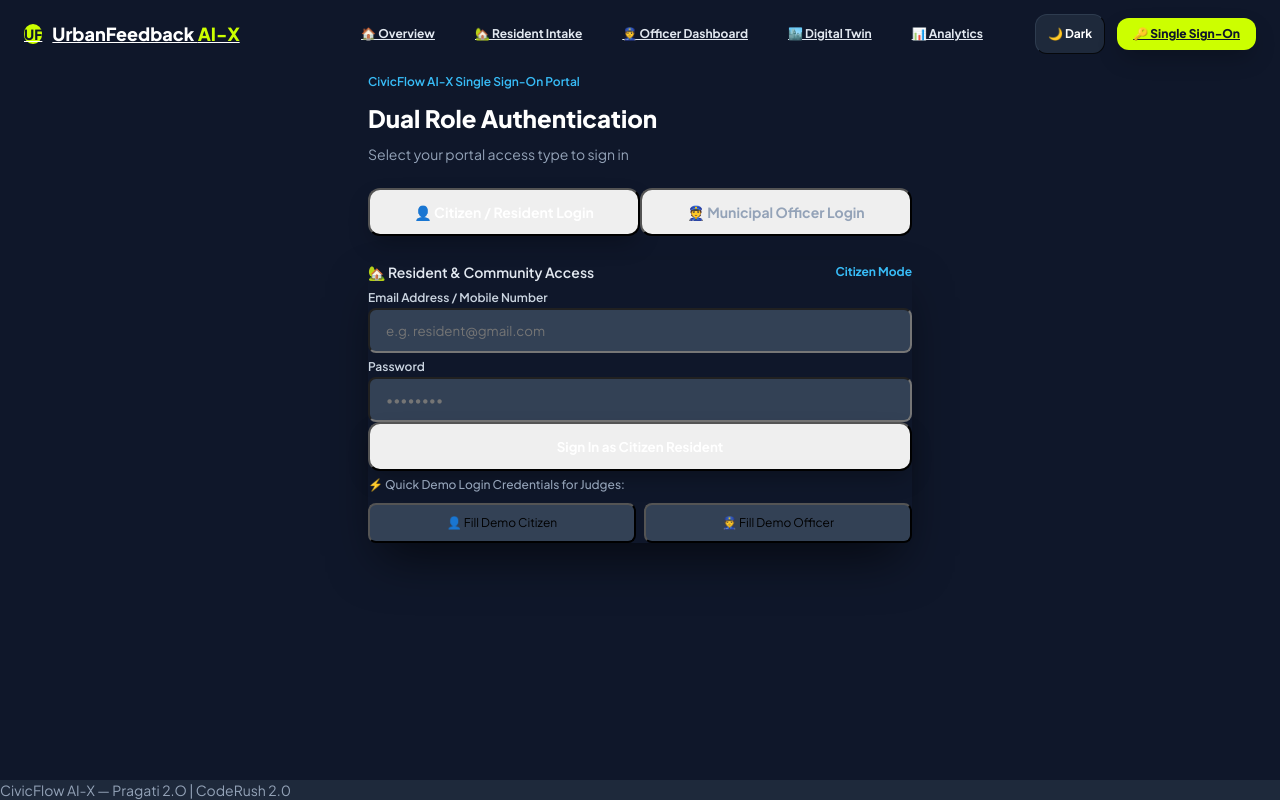
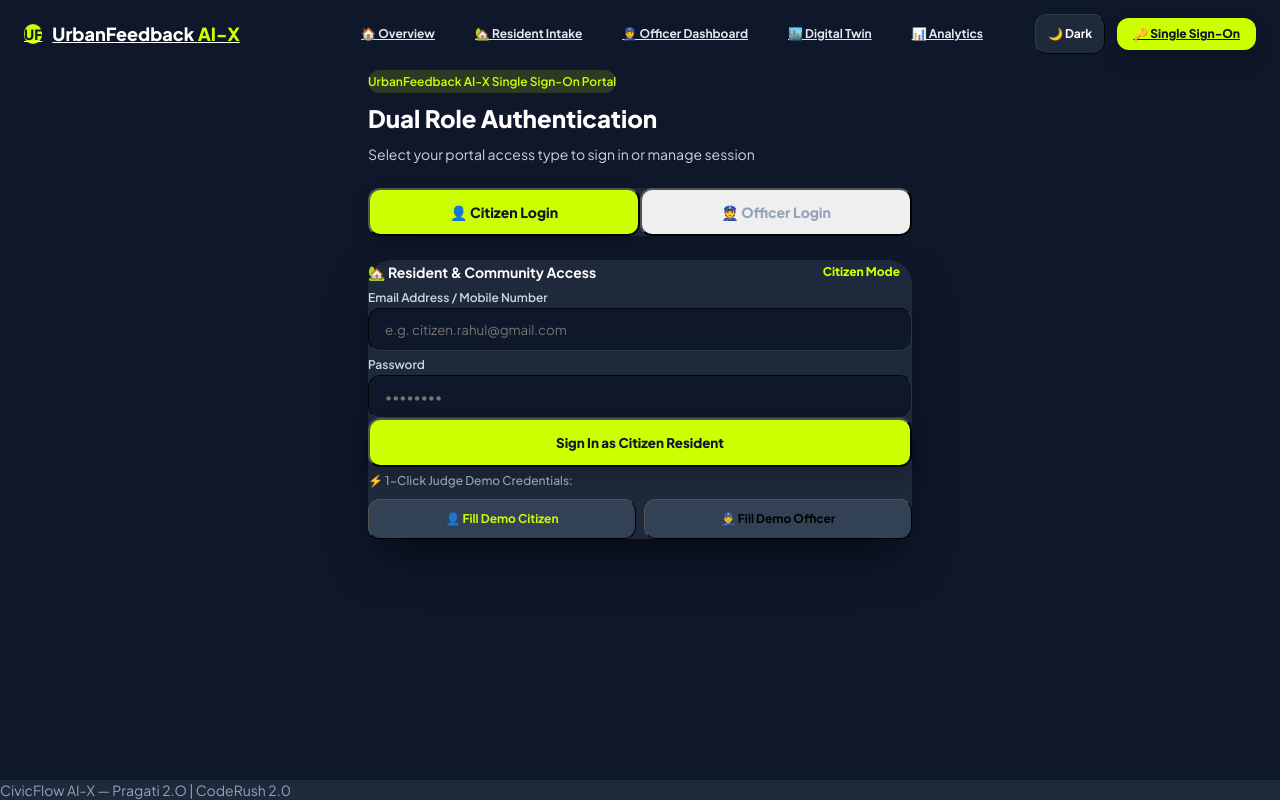
Before and after one commit to Yash-k10/complaint_box, a React (Vite) app in the folder client/: page /login in a window 1280 px wide. Built offline with nearby package versions, Linux system fonts and the light colour scheme.

Commit message:
build working login and logout phase with session storage and role-based navigation

```diff
--- a/client/src/App.jsx
+++ b/client/src/App.jsx
@@ -1,5 +1,6 @@
 import React from 'react';
 import { BrowserRouter, Routes, Route } from 'react-router-dom';
+import { AuthProvider } from './context/AuthContext';
 import Navbar from './components/Navbar';
 import Footer from './components/Footer';
 import LandingPage from './pages/LandingPage';
@@ -13,6 +14,7 @@ import ComplaintPage from './pages/ComplaintPage';
 
 function App() {
   return (
+    <AuthProvider>
       <BrowserRouter>
         <div className="min-h-screen flex flex-col justify-between">
           <div>
@@ -31,6 +33,7 @@ function App() {
           <Footer />
         </div>
       </BrowserRouter>
+    </AuthProvider>
   );
 }
 
--- a/client/src/pages/LoginPage.jsx
+++ b/client/src/pages/LoginPage.jsx
@@ -1,7 +1,9 @@
-import React, { useState } from 'react';
+import React, { useState, useContext } from 'react';
 import { useNavigate } from 'react-router-dom';
+import { AuthContext } from '../context/AuthContext';
 
 export default function LoginPage() {
+  const { user, login, logout } = useContext(AuthContext);
   const [activeTab, setActiveTab] = useState('citizen'); // 'citizen' | 'officer'
   const [email, setEmail] = useState('');
   const [password, setPassword] = useState('');
@@ -11,17 +13,30 @@ export default function LoginPage() {
   const handleLogin = (e) => {
     e.preventDefault();
     if (activeTab === 'officer') {
-      localStorage.setItem('user', JSON.stringify({ role: 'officer', email, department }));
+      const userData = {
+        name: 'Er. Rajesh Sharma',
+        email: email || 'officer.sharma@nagpurcivic.gov.in',
+        role: 'officer',
+        department: department === 'DEPT_ROAD' ? 'Roads & Infrastructure' : 'Water & Sewage',
+        wardId: 12
+      };
+      login(userData);
       navigate('/officer');
     } else {
-      localStorage.setItem('user', JSON.stringify({ role: 'citizen', email }));
+      const userData = {
+        name: 'Rahul Sharma',
+        email: email || 'citizen.rahul@gmail.com',
+        role: 'citizen',
+        wardId: 12
+      };
+      login(userData);
       navigate('/citizen');
     }
   };
 
   const setCitizenDemo = () => {
     setActiveTab('citizen');
-    setEmail('citizen.priya@gmail.com');
+    setEmail('citizen.rahul@gmail.com');
     setPassword('demo1234');
   };
 
@@ -36,28 +51,65 @@ export default function LoginPage() {
     <div className="max-w-xl mx-auto px-4 py-12 space-y-6">
       {/* Header */}
       <div className="text-center space-y-2">
-        <span className="bg-cyan-500/10 text-cyan-400 border border-cyan-500/30 text-xs px-3.5 py-1 rounded-full font-semibold">
-          CivicFlow AI-X Single Sign-On Portal
+        <span className="bg-lime-accent/15 text-lime-accent border border-lime-accent/30 text-xs px-3.5 py-1 rounded-full font-semibold">
+          UrbanFeedback AI-X Single Sign-On Portal
         </span>
         <h2 className="text-3xl font-extrabold text-white">Dual Role Authentication</h2>
-        <p className="text-slate-400 text-sm">Select your portal access type to sign in</p>
+        <p className="text-slate-300 text-sm">Select your portal access type to sign in or manage session</p>
       </div>
 
+      {user ? (
+        /* Logged In Confirmation Card with Logout Button */
+        <div className="bg-slate-800 p-8 rounded-3xl border border-slate-700 shadow-2xl text-center space-y-6">
+          <div className="w-16 h-16 rounded-2xl bg-lime-accent/10 border border-lime-accent/40 flex items-center justify-center text-3xl mx-auto">
+            {user.role === 'officer' ? '👮' : '👤'}
+          </div>
+
+          <div className="space-y-1">
+            <h3 className="text-2xl font-black text-white">{user.name}</h3>
+            <p className="text-xs text-lime-accent font-bold uppercase tracking-wider">
+              {user.role === 'officer' ? `Municipal Officer • ${user.department}` : 'Registered Resident Citizen'}
+            </p>
+            <p className="text-xs text-slate-400 font-mono pt-1">{user.email}</p>
+          </div>
+
+          <div className="bg-slate-900/90 p-4 rounded-xl text-left border border-slate-700 text-xs space-y-1.5 font-mono">
+            <p className="text-slate-300"><span className="text-slate-400">Jurisdiction:</span> Ward 12 Laxmi Nagar</p>
+            <p className="text-slate-300"><span className="text-slate-400">Session Status:</span> <span className="text-emerald-400 font-bold">Active Authenticated ✓</span></p>
+          </div>
+
+          <div className="flex gap-3">
+            <button
+              onClick={() => navigate(user.role === 'officer' ? '/officer' : '/citizen')}
+              className="flex-1 bg-lime-accent hover:opacity-90 text-slate-900 font-extrabold py-3 rounded-xl text-sm transition shadow-lg"
+            >
+              Go to {user.role === 'officer' ? 'Officer Dashboard' : 'Resident Portal'} →
+            </button>
+            <button
+              onClick={logout}
+              className="bg-red-600 hover:bg-red-500 text-white font-extrabold px-6 py-3 rounded-xl text-sm transition shadow-lg"
+            >
+              🚪 Logout
+            </button>
+          </div>
+        </div>
+      ) : (
+        <>
           {/* Role Selector Tabs */}
-      <div className="grid grid-cols-2 p-1.5 bg-slate-800/90 rounded-2xl border border-slate-700">
+          <div className="grid grid-cols-2 p-1.5 bg-slate-800 rounded-2xl border border-slate-700">
             <button
               type="button"
               onClick={() => {
                 setActiveTab('citizen');
                 setEmail('');
               }}
-          className={`py-3 rounded-xl font-bold text-sm transition flex items-center justify-center gap-2 ${
+              className={`py-3 rounded-xl font-extrabold text-sm transition flex items-center justify-center gap-2 ${
                 activeTab === 'citizen'
-              ? 'bg-gradient-to-r from-blue-600 to-cyan-500 text-white shadow-lg'
+                  ? 'bg-lime-accent text-slate-900 shadow-lg'
                   : 'text-slate-400 hover:text-slate-200'
               }`}
             >
-          👤 Citizen / Resident Login
+              👤 Citizen Login
             </button>
             <button
               type="button"
@@ -65,23 +117,23 @@ export default function LoginPage() {
                 setActiveTab('officer');
                 setEmail('');
               }}
-          className={`py-3 rounded-xl font-bold text-sm transition flex items-center justify-center gap-2 ${
+              className={`py-3 rounded-xl font-extrabold text-sm transition flex items-center justify-center gap-2 ${
                 activeTab === 'officer'
-              ? 'bg-gradient-to-r from-amber-500 to-orange-600 text-white shadow-lg'
+                  ? 'bg-amber-400 text-slate-900 shadow-lg'
                   : 'text-slate-400 hover:text-slate-200'
               }`}
             >
-          👮 Municipal Officer Login
+              👮 Officer Login
             </button>
           </div>
 
           {/* Form Container */}
-      <form onSubmit={handleLogin} className="bg-slate-800/90 p-8 rounded-2xl border border-slate-700 shadow-2xl space-y-5">
+          <form onSubmit={handleLogin} className="bg-slate-800 p-8 rounded-3xl border border-slate-700 shadow-2xl space-y-5">
             <div className="flex items-center justify-between pb-3 border-b border-slate-700">
-          <span className="text-sm font-semibold text-slate-200">
+              <span className="text-sm font-bold text-white">
                 {activeTab === 'citizen' ? '🏡 Resident & Community Access' : '🛡️ Authorized Official Portal'}
               </span>
-          <span className={`text-xs px-2.5 py-1 rounded-full font-bold ${activeTab === 'citizen' ? 'bg-cyan-500/20 text-cyan-400 border border-cyan-500/40' : 'bg-amber-500/20 text-amber-400 border border-amber-500/40'}`}>
+              <span className={`text-xs px-3 py-1 rounded-full font-extrabold ${activeTab === 'citizen' ? 'bg-lime-accent/20 text-lime-accent border border-lime-accent/40' : 'bg-amber-400/20 text-amber-400 border border-amber-400/40'}`}>
                 {activeTab === 'citizen' ? 'Citizen Mode' : 'Officer Mode'}
               </span>
             </div>
@@ -90,7 +142,7 @@ export default function LoginPage() {
               <div>
                 <label className="block text-xs font-semibold text-slate-300 mb-1">Department Jurisdiction</label>
                 <select
-              className="w-full bg-slate-700 rounded-lg px-4 py-3 text-white outline-none focus:ring-2 focus:ring-amber-500"
+                  className="w-full bg-slate-900 border border-slate-700 rounded-xl px-4 py-3 text-white outline-none focus:ring-2 focus:ring-amber-400"
                   value={department}
                   onChange={(e) => setDepartment(e.target.value)}
                 >
@@ -98,7 +150,6 @@ export default function LoginPage() {
                   <option value="DEPT_WATER">Water Supply & Sewage Department</option>
                   <option value="DEPT_SAN">Sanitation & Solid Waste</option>
                   <option value="DEPT_ELEC">Electrical & Lighting</option>
-              <option value="DEPT_PARK">Parks & Public Amenities</option>
                 </select>
               </div>
             )}
@@ -108,8 +159,8 @@ export default function LoginPage() {
                 {activeTab === 'citizen' ? 'Email Address / Mobile Number' : 'Official Government Email / Officer ID'}
               </label>
               <input
-            className="w-full bg-slate-700 rounded-lg px-4 py-3 text-white placeholder-slate-400 outline-none focus:ring-2 focus:ring-cyan-500 transition"
-            placeholder={activeTab === 'citizen' ? 'e.g. resident@gmail.com' : 'e.g. officer.sharma@nagpurcivic.gov.in'}
+                className="w-full bg-slate-900 border border-slate-700 rounded-xl px-4 py-3 text-white placeholder-slate-400 outline-none focus:ring-2 focus:ring-lime-accent transition"
+                placeholder={activeTab === 'citizen' ? 'e.g. citizen.rahul@gmail.com' : 'e.g. officer.sharma@nagpurcivic.gov.in'}
                 value={email}
                 onChange={(e) => setEmail(e.target.value)}
                 required
@@ -120,7 +171,7 @@ export default function LoginPage() {
               <label className="block text-xs font-semibold text-slate-300 mb-1">Password</label>
               <input
                 type="password"
-            className="w-full bg-slate-700 rounded-lg px-4 py-3 text-white placeholder-slate-400 outline-none focus:ring-2 focus:ring-cyan-500 transition"
+                className="w-full bg-slate-900 border border-slate-700 rounded-xl px-4 py-3 text-white placeholder-slate-400 outline-none focus:ring-2 focus:ring-lime-accent transition"
                 placeholder="••••••••"
                 value={password}
                 onChange={(e) => setPassword(e.target.value)}
@@ -130,36 +181,38 @@ export default function LoginPage() {
 
             <button
               type="submit"
-          className={`w-full text-white font-bold py-3.5 rounded-xl transition shadow-lg ${
+              className={`w-full font-black py-3.5 rounded-xl transition shadow-lg ${
                 activeTab === 'citizen'
-              ? 'bg-gradient-to-r from-blue-600 to-cyan-500 hover:opacity-90'
-              : 'bg-gradient-to-r from-amber-500 to-orange-600 hover:opacity-90'
+                  ? 'bg-lime-accent text-slate-900 hover:opacity-90'
+                  : 'bg-amber-400 text-slate-900 hover:opacity-90'
               }`}
             >
               Sign In as {activeTab === 'citizen' ? 'Citizen Resident' : 'Municipal Officer'}
             </button>
 
             {/* Quick Demo Pre-fill Options for Judges */}
-        <div className="pt-4 border-t border-slate-700/80 space-y-2">
-          <span className="text-xs text-slate-400 font-medium block text-center">⚡ Quick Demo Login Credentials for Judges:</span>
+            <div className="pt-4 border-t border-slate-700 space-y-2">
+              <span className="text-xs text-slate-400 font-medium block text-center">⚡ 1-Click Judge Demo Credentials:</span>
               <div className="flex gap-2">
                 <button
                   type="button"
                   onClick={setCitizenDemo}
-              className="flex-1 bg-slate-700 hover:bg-slate-600 text-xs py-2 px-3 rounded-lg text-cyan-300 transition text-center"
+                  className="flex-1 bg-slate-700 hover:bg-slate-600 text-xs py-2 px-3 rounded-xl text-lime-accent font-bold transition text-center border border-slate-600"
                 >
                   👤 Fill Demo Citizen
                 </button>
                 <button
                   type="button"
                   onClick={setOfficerDemo}
-              className="flex-1 bg-slate-700 hover:bg-slate-600 text-xs py-2 px-3 rounded-lg text-amber-300 transition text-center"
+                  className="flex-1 bg-slate-700 hover:bg-slate-600 text-xs py-2 px-3 rounded-xl text-amber-300 font-bold transition text-center border border-slate-600"
                 >
                   👮 Fill Demo Officer
                 </button>
               </div>
             </div>
           </form>
+        </>
+      )}
     </div>
   );
 }
```
Also changed, not shown: client/src/components/Navbar.jsx (+45 -4 lines), client/src/context/AuthContext.jsx (+33 -2 lines). Lines whose indentation alone changed are shown as unchanged.
